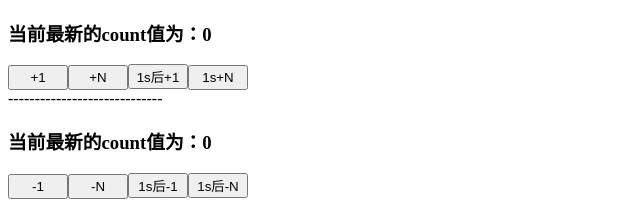
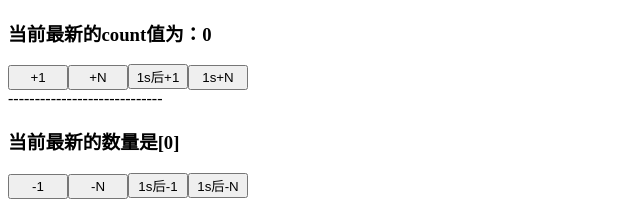
Before and after one commit to hec990/vuex-demo, a Vue app: page / in a window 1280 px wide. Shown: the top 217 px of the page, without its empty margins (0-640 px from the left). Built offline with nearby package versions, Linux system fonts and the light colour scheme.

Commit message:
完成 Getter 示例

```diff
--- a/src/components/Subtraction.vue
+++ b/src/components/Subtraction.vue
@@ -1,6 +1,8 @@
 <template>
   <div>
-    <h3>当前最新的count值为：{{count}}</h3>
+<!--    <h3>当前最新的count值为：{{count}}</h3>-->
+<!--    <h3>{{$store.getters.showNum}}</h3>-->
+    <h3>{{showNum}}</h3>
     <button @click="sub1"> -1 </button>
     <button @click="sub2"> -N </button>
     <button @click="sub3">1s后-1</button>
@@ -9,11 +11,12 @@
 </template>
 
 <script lang="js">
-import {mapState,mapMutations,mapActions} from 'vuex'
+import {mapState,mapMutations,mapActions,mapGetters} from 'vuex'
 export default {
   name: "subtraction",
   computed:{
-    ...mapState(['count'])
+    ...mapState(['count']),
+    ...mapGetters(['showNum']),
   },
   methods:{
     ...mapMutations(['sub','subN']),
@@ -29,7 +32,7 @@ export default {
     },
     sub4(){
       this.subNAsync(100)
-    }
+    },
   }
 }
 </script>
--- a/src/store/index.js
+++ b/src/store/index.js
@@ -43,6 +43,9 @@ export default new Vuex.Store({
       },1000)
     },
   },
-  modules: {
+  getters: {
+    showNum: state=>{
+      return '当前最新的数量是['+ state.count +']'
+    }
   }
 })
```
